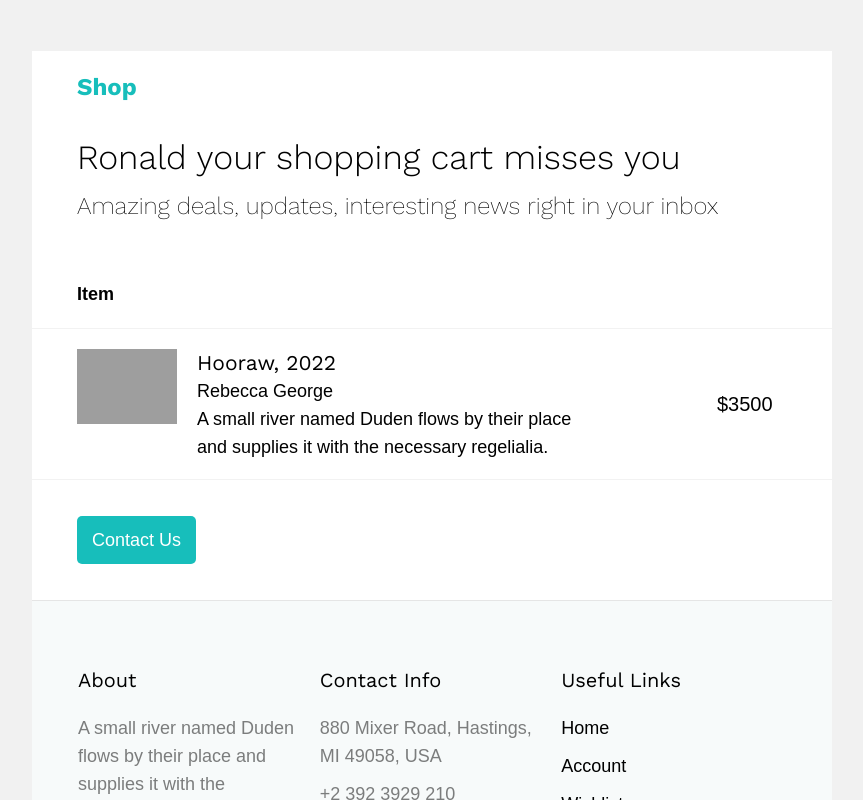
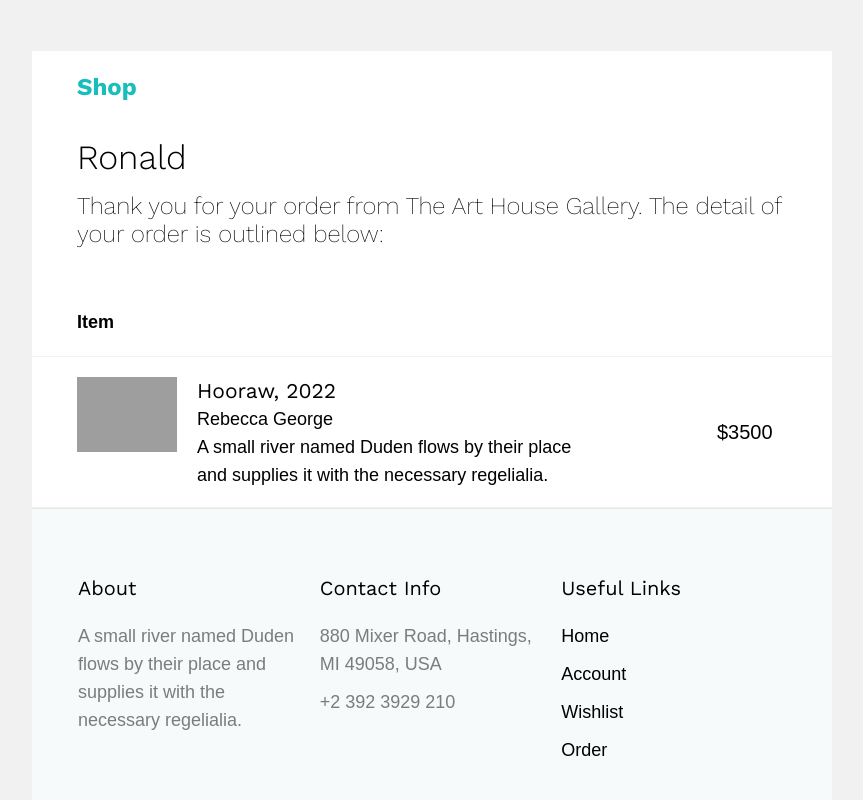
Before and after one commit to orue/gallery-email, a website: page tableWithTemplate.html in a window 1280 px wide. Shown: the part 412-1212 px from the top of the page, without its empty margins (208-1071 px from the left). Drawn offline with nearby package versions, Linux system fonts and the light colour scheme; grey boxes are pictures that could not be loaded.

Commit message:
changing the message to match purchase receipt text instead of abandoned cart text, removing duplicate 'contact us' button from the table (it's already in the footer)

```diff
--- a/tableWithTemplate.html
+++ b/tableWithTemplate.html
@@ -455,8 +455,8 @@
                                 <tr>
                                     <td style="padding: 0 2.5em; text-align: left;">
                                         <div class="text">
-                                            <h2>Ronald your shopping cart misses you</h2>
-                                            <h3>Amazing deals, updates, interesting news right in your inbox</h3>
+                                            <h2>Ronald</h2>
+                                            <h3>Thank you for your order from The Art House Gallery. The detail of your order is outlined below:</h3>
                                         </div>
                                     </td>
                                 </tr>
@@ -487,11 +487,6 @@
                                 </td>
                                 <td valign="middle" width="40%" style="text-align:left; padding: 0 2.5em;">
                                     <span class="price" style="color: #000; font-size: 20px;">$3500</span>
-                                </td>
-                            </tr>
-                            <tr>
-                                <td valign="middle" style="text-align:left; padding: 1em 2.5em;">
-                                    <p><a href="#" class="btn btn-primary">Contact Us</a></p>
                                 </td>
                             </tr>
                         </table>
```
